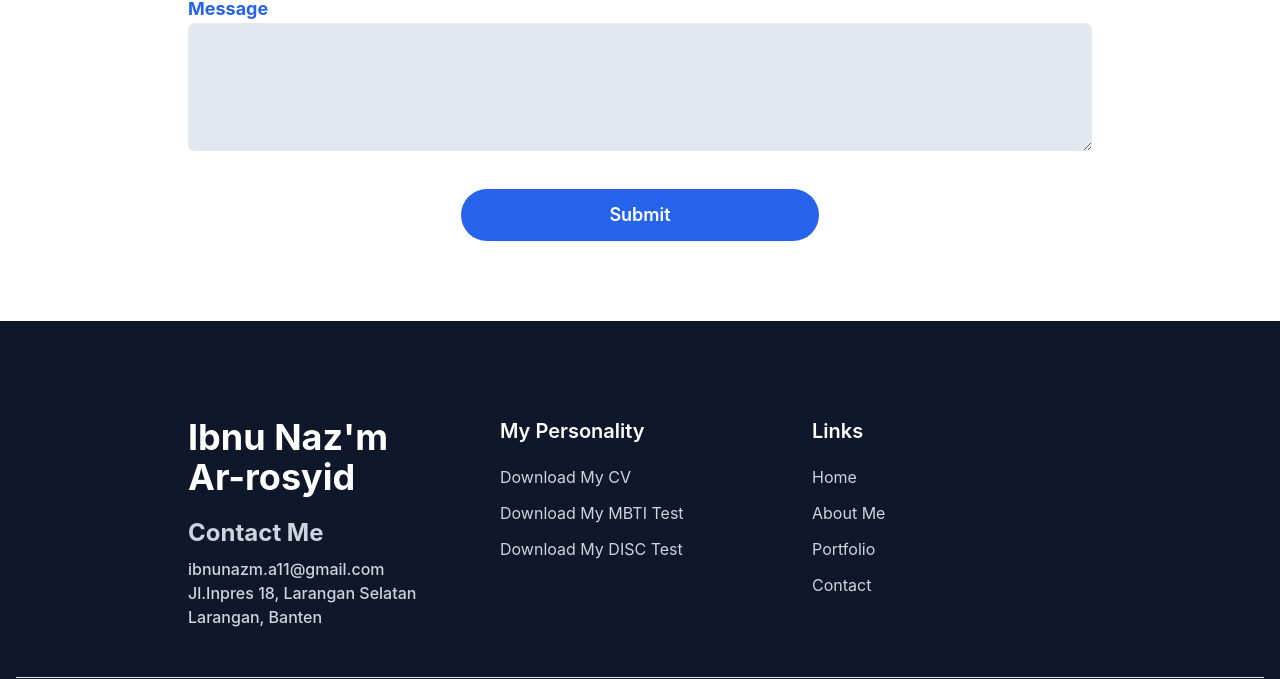
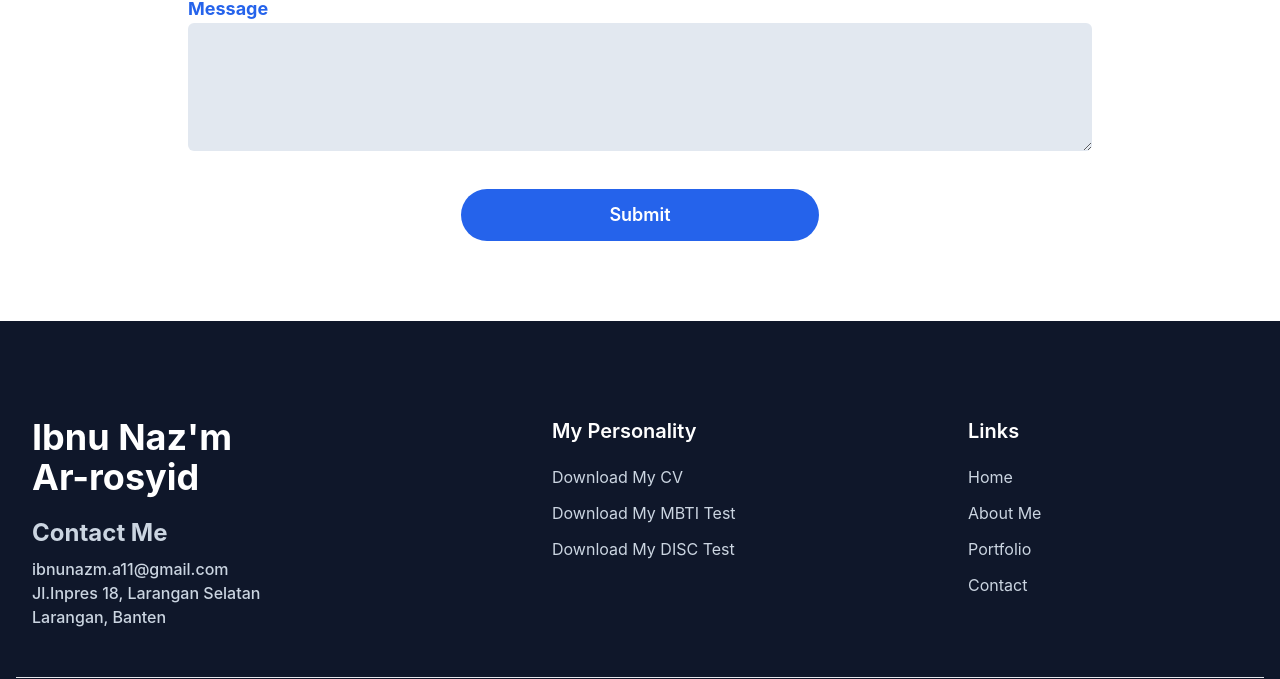
Before and after one commit to ibnunazm/Portfolio-Tailwind, a website: page index.html in a window 1280 px wide. Shown: the part 2905-3584 px from the top of the page. Drawn offline with nearby package versions, Linux system fonts and the light colour scheme.

Commit message:
benerin footer

```diff
--- a/index.html
+++ b/index.html
@@ -419,7 +419,7 @@
     <footer class="bg-dark pt-24 pb-12">
       <div class="container">
         <div class="flex flex-wrap mx-auto justify-center">
-          <div class="mb-12 w-full px-4 font-medium text-slate-300 md:w-1/3 xl:w-1/4">
+          <div class="mb-12 w-full px-4 font-medium text-slate-300 md:w-5/12">
             <h2 class="mb-5 text-4xl font-bold text-white">
               Ibnu Naz'm <br> Ar-rosyid
             </h2>
@@ -428,7 +428,7 @@
             <p>Jl.Inpres 18, Larangan Selatan</p>
             <p>Larangan, Banten</p>
           </div>
-          <div class="mb-12 w-full px-4 md:w-1/3 xl:w-1/4">
+          <div class="mb-12 w-full px-4 md:w-4/12">
             <h3 class="mb-5 text-xl font-semibold text-white">
               My Personality
             </h3>
@@ -455,7 +455,7 @@
                 >
               </li>
           </div>
-          <div class="mb-12 w-full px-4 md:w-1/3 xl:w-1/4">
+          <div class="mb-12 w-full px-4 md:w-3/12">
             <h3 class="mb-5 text-xl font-semibold text-white">Links</h3>
             <ul class="text-slate-300">
               <li>
@@ -610,7 +610,7 @@
     <script>
       //typing text
       var typed = new Typed("#typing-text", {
-        strings: ["Determined", "Responsible", "Creative", "Innovative"],
+        strings: ["Determined", "Responsible", "thorough"],
         typeSpeed: 200,
         loop: true,
       });
```
Also changed, not shown: dist/output.css.
